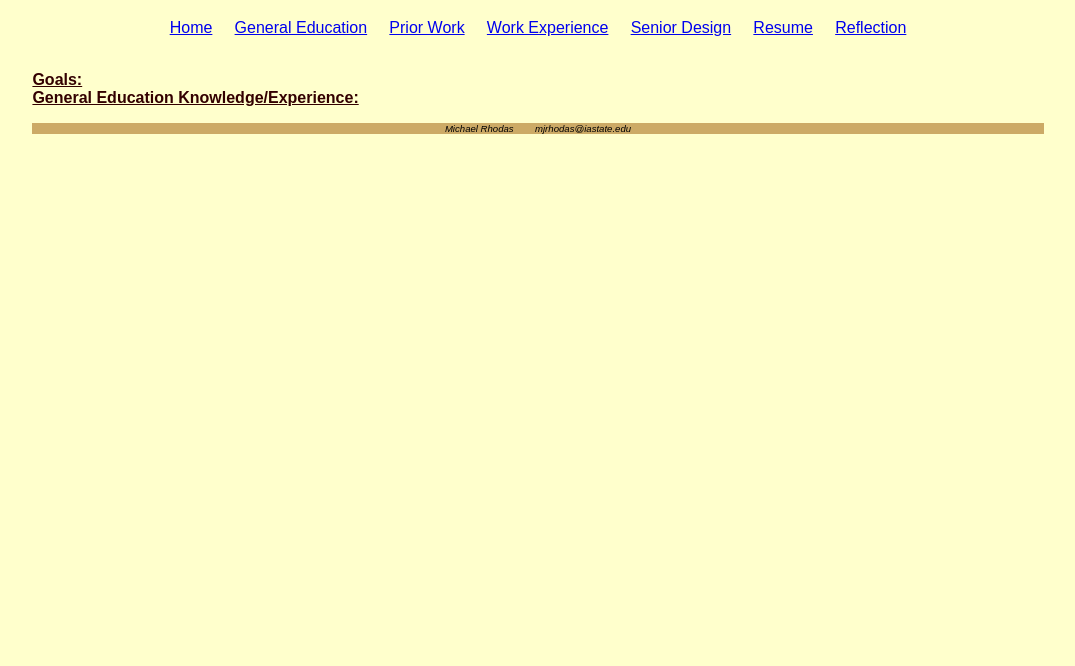
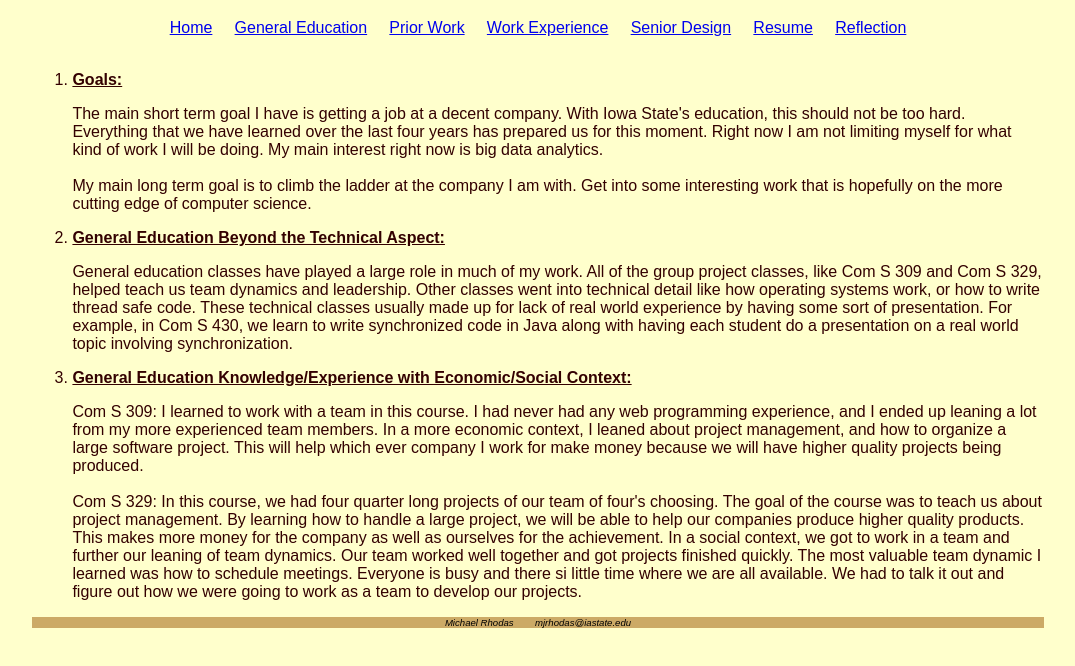
Before and after one commit to mrhodas/mrhodas.github.io, a plain HTML site: page gen_ed.html in a window 1280 px wide. Shown: the part 88-754 px from the top of the page, without its empty margins (102-1177 px from the left). Drawn offline with Linux system fonts and the light colour scheme.

Commit message:
Updated general education.

```diff
--- a/gen_ed.html
+++ b/gen_ed.html
@@ -19,27 +19,56 @@
         <a href="prior_work.html">Prior Work</a>
         &nbsp&nbsp&nbsp
         <a href="work_experience.html">Work Experience</a>
-		&nbsp&nbsp&nbsp
+        &nbsp&nbsp&nbsp
         <a href="senior_design.html">Senior Design</a>
-		&nbsp&nbsp&nbsp
+        &nbsp&nbsp&nbsp
         <a href="resume.html">Resume</a>
-		&nbsp&nbsp&nbsp
+        &nbsp&nbsp&nbsp
         <a href="reflection.html">Reflection</a>
     </nav>
     <br>
-
-    <dl>
-        <dt><strong><u>Goals:</u></strong></dt>
-        <dd>
-        </dd>
-        <dt><strong><u>General Education Knowledge/Experience:</u></strong></dt>
-        <dd>
-        </dd>
-    </dl>
+    <ol>
+        <li><strong><u>Goals:</u></strong></li>
+        <p>
+            The main short term goal I have is getting a job at a decent company. With Iowa State's education,
+            this should not be too hard. Everything that we have learned over the last four years has prepared us
+            for this moment. Right now I am not limiting myself for what kind of work I will be doing. My main
+            interest right now is big data analytics.
+            <br><br>
+            My main long term goal is to climb the ladder at the company I am with. Get into some interesting work
+            that is hopefully on the more cutting edge of computer science.
+        </p>
+        <li><strong><u>General Education Beyond the Technical Aspect:</u></strong></li>
+        <p>
+            General education classes have played a large role in much of my work. All of the group project classes,
+            like Com S 309 and Com S 329, helped teach us team dynamics and leadership. Other classes went into
+            technical detail like how operating systems work, or how to write thread safe code. These technical classes
+            usually made up for lack of real world experience by having some sort of presentation. For example, in Com S
+            430, we learn to write synchronized code in Java along with having each student do a presentation on a real
+            world topic involving synchronization.
+        </p>
+        <li><strong><u>General Education Knowledge/Experience with Economic/Social Context:</u></strong></li>
+        <p>
+            Com S 309:
+            I learned to work with a team in this course. I had never had any web programming experience, and I ended
+            up leaning a lot from my more experienced team members. In a more economic context, I leaned about project
+            management, and how to organize a large software project. This will help which ever company I work for make
+            money because we will have higher quality projects being produced.
+            <br><br>
+            Com S 329:
+            In this course, we had four quarter long projects of our team of four's choosing. The goal of the course
+            was to teach us about project management. By learning how to handle a large project, we will be able to
+            help our companies produce higher quality products. This makes more money for the company as well as
+            ourselves for the achievement. In a social context, we got to work in a team and further our leaning of
+            team dynamics. Our team worked well together and got projects finished quickly. The most valuable team
+            dynamic I learned was how to schedule meetings. Everyone is busy and there si little time where we are all
+            available. We had to talk it out and figure out how we were going to work as a team to develop our projects.
+        </p>
+    </ol>
 
     <footer>
         Michael Rhodas &nbsp&nbsp&nbsp&nbsp&nbsp&nbsp mjrhodas@iastate.edu
-	</footer>
+    </footer>
 </div>
 </body>
 
```
